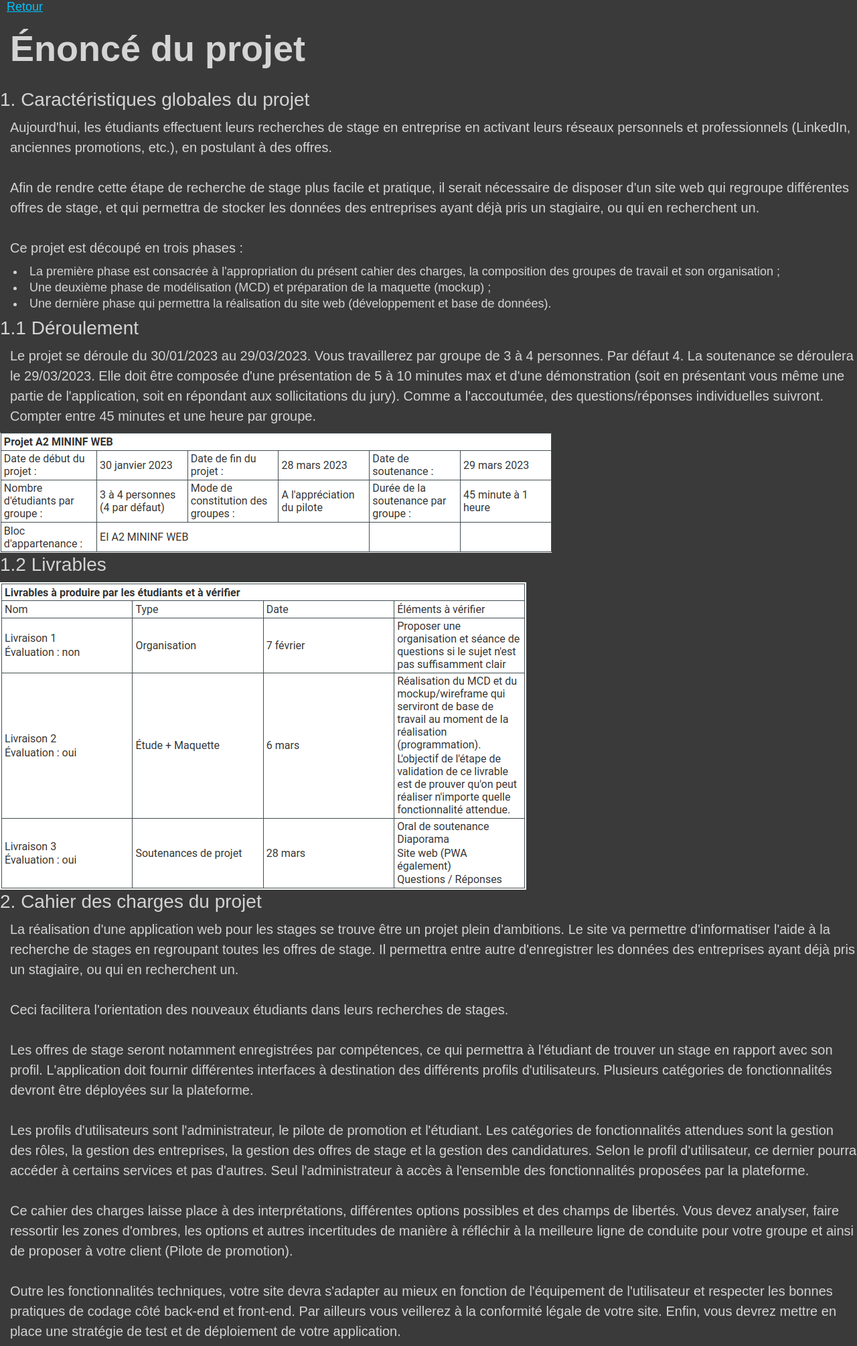
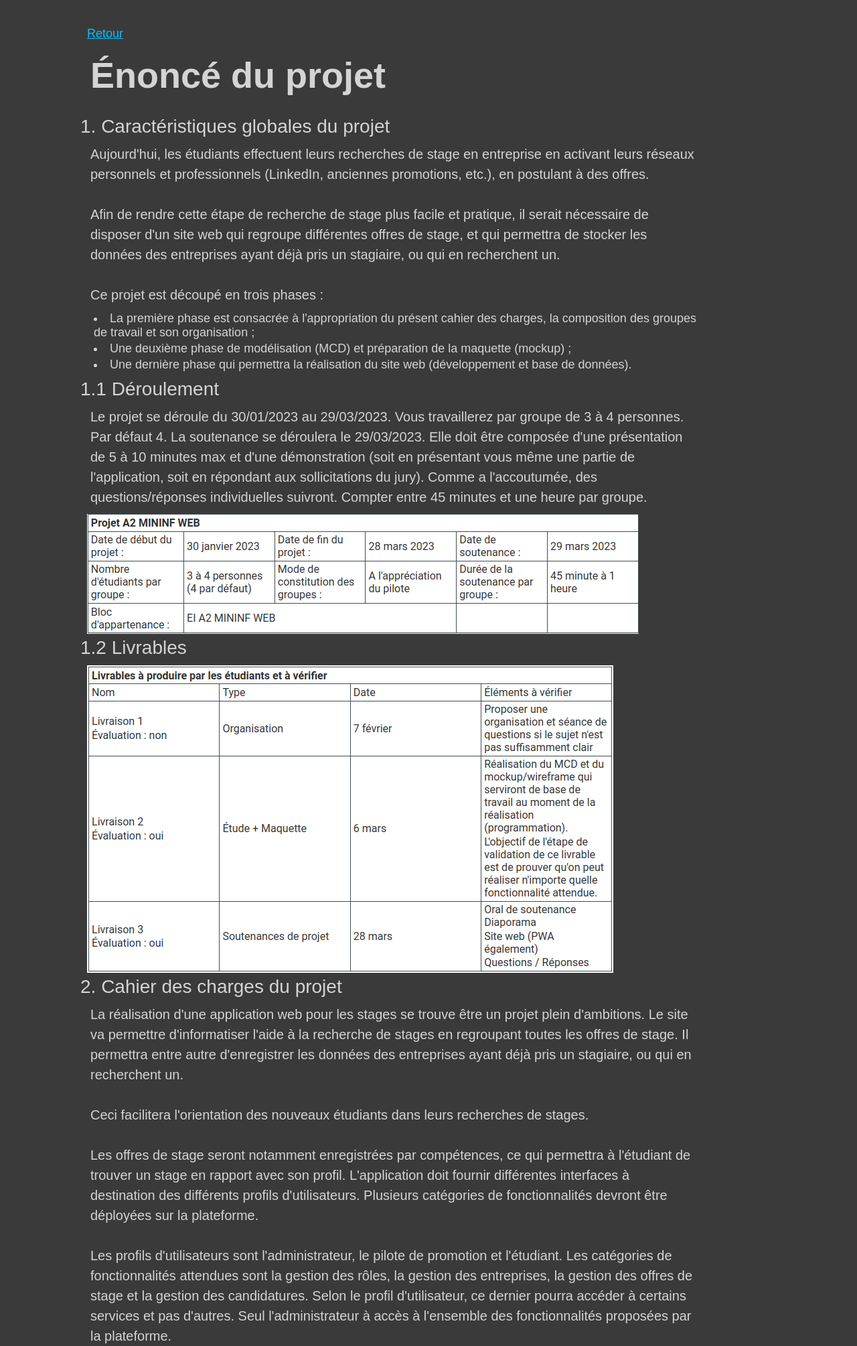
Before and after one commit to EikyouPH/eXia.Mesh, a PHP site: page /enonce.html in a window 1280 px wide. Shown: the top 2009 px of the page at 67% size. Run offline with PHP 8.4, Linux system fonts and the light colour scheme.

Commit message:
modification

```diff
--- a/enonce.html
+++ b/enonce.html
@@ -47,9 +47,9 @@
       l'accoutumée, des questions/réponses individuelles suivront. Compter entre
       45 minutes et une heure par groupe.
     </p>
-    <img src="images/deroulement.png" />
+    <a href="images/deroulement.png" target="_blank"><img src="images/deroulement.png" alt="Tableau du déroulement du projet"/></a>
     <h3>1.2 Livrables</h3>
-    <img src="images/livrables.png" />
+    <a href="images/livrables.png" target="_blank"><img src="images/livrables.png" alt="Table des livrables"/></a>
     <h3>2. Cahier des charges du projet</h3>
     <p>
       La réalisation d'une application web pour les stages se trouve être un
--- a/style.css
+++ b/style.css
@@ -3,6 +3,14 @@
 :root {
   background-color: #3a3a3a;
   font-size: 62.5%;
+}
+
+body {
+  padding: 2rem 2rem;
+  max-width: 75%;
+  margin-top: 2rem;
+  margin-left: 10rem;
+  margin-right: 10rem;
 }
 
 * {
```
